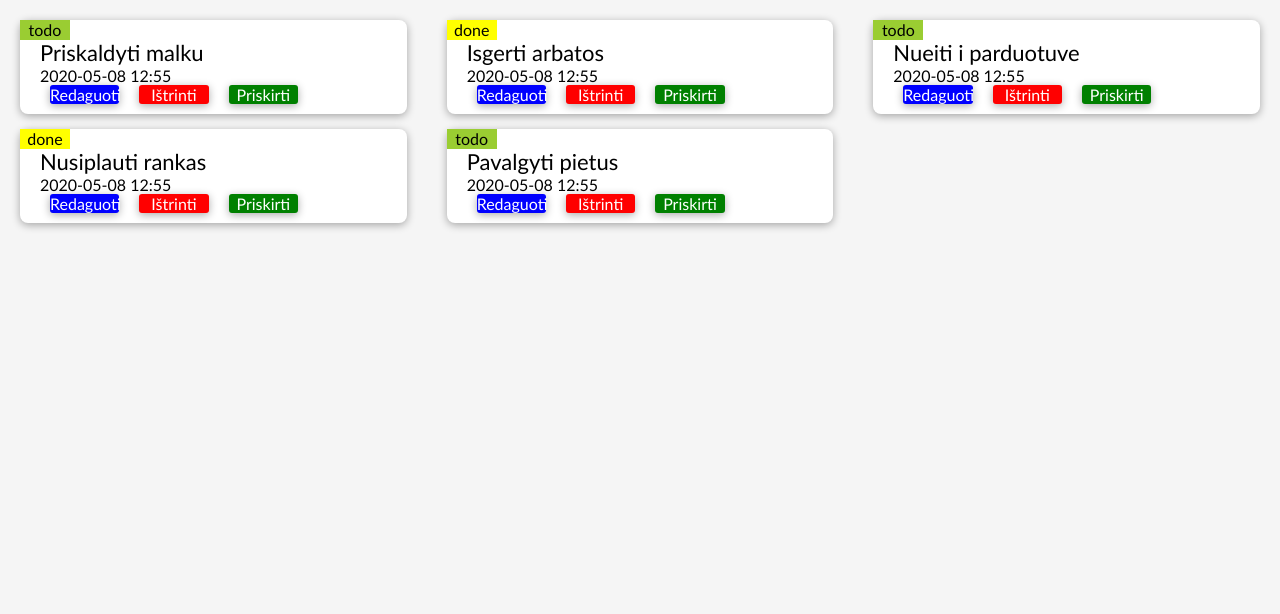
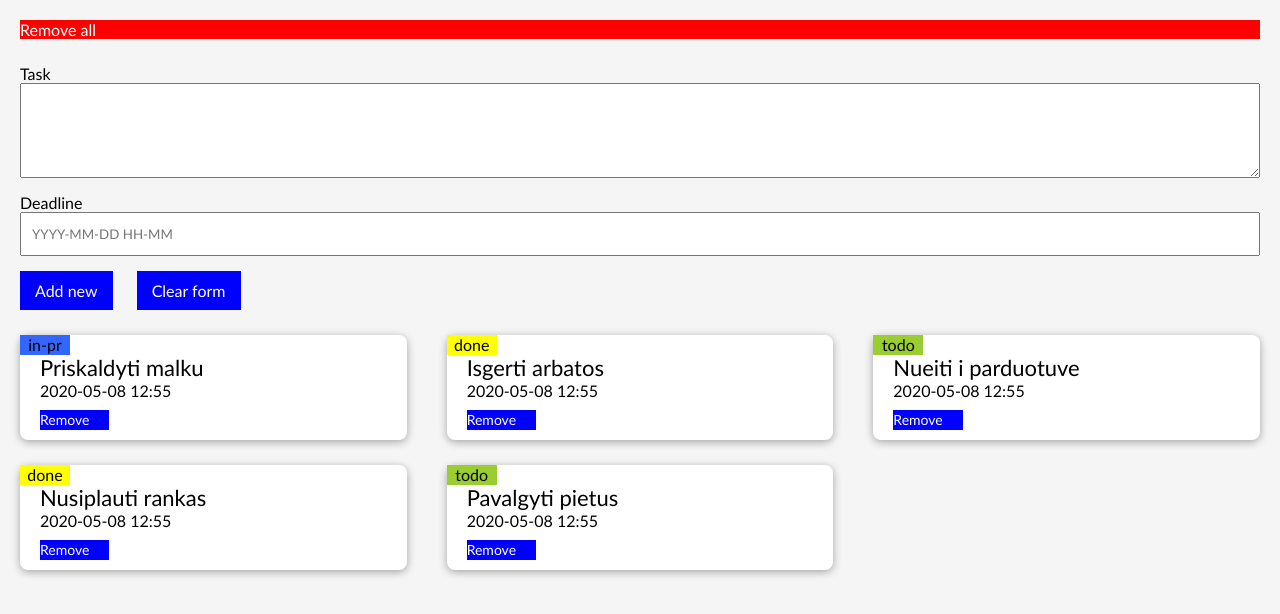
Before and after one commit to prytis/todo, a plain HTML site: page index.html in a window 1280 px wide. Drawn offline with Linux system fonts and the light colour scheme.

Commit message:
delete all feature is added

```diff
--- a/css/reset.css
+++ b/css/reset.css
@@ -14,18 +14,61 @@ body {
     display: grid;
     grid-template-columns:1fr;
     grid-template-areas:
+        "globalActions"
         "newTodo"
         ".";
     width: 100%;
     padding: 20px;
-    gap: 15px 40px;
+    gap: 25px 40px;
+}
+.container > .global-actions {
+    display: inline-block;
+    grid-area: globalActions;
+}
+.container > .global-actions > .action {
+    width: 100%;
+    background-color: red;
+    color: #fff;
 }
 
     .container > .form {
         display: inline-block;
         grid-area: newTodo;
-        background-color: yellow;
     }
+
+    .container > .form > fieldset {
+        display: inline-block;
+        border: none;
+        width: 100%;
+        margin-bottom: 15px;
+    }
+
+    .container > .form > fieldset .label {
+        display: inline-block;
+        width: 100%;
+    }
+
+    .container > .form > fieldset > textarea {
+        width: 100%;
+        display: inline-block;
+        min-height: 95px;
+        height: 95px;
+        resize: vertical;
+        padding: 10px;
+        line-height: 20px;
+        max-height: 270px;
+    }
+
+    .container > .form > fieldset > input {
+        width: 100%;
+        display: inline-block;
+    }
+
+    .container > .form > .actions {
+        width: 100%;
+        display: inline-block;
+    }
+
 
     .container > .item {
         display: inline-block;
@@ -50,6 +93,11 @@ body {
         text-align: center;
     }
 
+    .container > .item > .status.in-pr {
+        background-color: #36f;
+        text-align: center;
+    }
+
     .container > .item > .status.done {
         background-color:yellow;
         text-align: center;
@@ -64,41 +112,36 @@ body {
         display: inline-block;
         width: 100%;
     }
+
     .container > .item > .actions {
         display: inline-block;
-        width: 100%;
+        margin: 10px 10px 0 0;
+        font-size: 14px;
+        text-decoration: none;
+        line-height: 20px;
+        width: 20%;
+
     }
-    .container > .item > .action {
-        display: inline-block;
-        margin: 10px 10px 0 0;
-        text-decoration: underline;
-        line-height: 20px;
-        color: blue;
+    .container > .item > .actions > .action {
+        background-color: blue;
+        color: #fff;
         cursor: pointer;
     }
-    .container > .item >  .btn {
 
-        width: 20%;
-        border-radius: 3px;
-        margin: 0 10px;
-        float: left;
-        box-shadow: 0 2px 8px #0005;
-        text-align: center;
-        color: #fff;
+    .form > fieldset > input {
+        display: inline-block;
+        width: 100%;
+        padding: 10px;
+        line-height: 20px;
     }
 
-    .container > .item >  .btn.pirmas {
+    .form > .actions > .btn {
+        display: inline-block;
+        padding: 10px 15px;
+        margin-right: 20px;
         background-color: blue;
-        color: #fff;
-    }
+        color: white;
 
-    .container > .item >  .btn.antras {
-        background-color: red;
-        color: #fff;
-    }
-    .container > .item >  .btn.trecias {
-        background-color: green;
-        color: #fff;
     }
 
 
@@ -107,6 +150,7 @@ body {
         .container {
             grid-template-columns: 1fr 1fr;
             grid-template-areas:
+            "globalActions globalActions"
             "newTodo newTodo"
             ". .";
         }
@@ -115,6 +159,7 @@ body {
         .container {
             grid-template-columns: 1fr 1fr 1fr;
             grid-template-areas:
+            "globalActions globalActions globalActions"
             "newTodo newTodo newTodo"
             ". . .";
         }
@@ -123,6 +168,7 @@ body {
         .container {
             grid-template-columns: 1fr 1fr 1fr 1fr;
             grid-template-areas:
+            "globalActions globalActions globalActions globalActions"
             "newTodo newTodo newTodo newTodo"
             ". . . .";
         }
--- a/index.html
+++ b/index.html
@@ -9,18 +9,30 @@
 </head>
 
 <body>
-   <div class="container"
-    <form class="form">
-            New task
+   <div id="todo" class="container">
+       <div class="global-actions">
+           <div class="action remove">Remove all</div>
+       </div>
+        <form class="form">
+            <fieldset>
+                <label for="task">Task</label>
+                <textarea name="task"></textarea>
+            </fieldset>
+            <fieldset>
+                <label for="deadline">Deadline</label>
+                <input type="text" name="deadline" placeholder="YYYY-MM-DD HH-MM"></input>
+            </fieldset>
+            <div class="actions">
+                <div class="btn add">Add new</div>
+                <div class="btn clear">Clear form</div>
+            </div>
         </form>
     </div>
-</div>
-</body>
     <script src="./js/data/todos.js"></script>
     <script src="./js/todo.js"></script>
+    <!-- <script src="./js/eventLoops.js"></script> -->
+</body>
 
-    <!-- <script src="./js/ivent.js"></script> -->
-    <script src="./js/eventLoops.js"></script>
 
 
 
--- a/js/data/todos.js
+++ b/js/data/todos.js
@@ -3,7 +3,7 @@ let todo_list = [
         description: 'Priskaldyti malku' ,
         deadline: '2020.05.08' ,
         created_on: '2020.05.01' ,
-        status: 'todo',
+        status: 'in-pr',
     },
     {
         description: 'Isgerti arbatos' ,
--- a/js/todo.js
+++ b/js/todo.js
@@ -7,11 +7,15 @@ TODO darba aprasancio objekto savybes:
 - status: todo, in-progress, done
 */
 
-// sugeneruoti TODO list items
+
+/*
+* Sugeneruoti TODO list items
+*
+*/
+
 function renderList( list ) {
     const listPlace = document.querySelector('.container');
     let HTML = '';
-    let k = 0;
     for ( let i= 0; i<list.length; i++ ){
         const todoItem = list[i];
         HTML += `
@@ -19,13 +23,80 @@ function renderList( list ) {
             <div class="status ${todoItem.status}">${todoItem.status}</div>
             <p class="description">${todoItem.description}</p>
             <div class="deadline">2020-05-08 12:55</div>
-            <div class="btn pirmas" data-number=${k}>Redaguoti</div>
-            <div class="btn antras" data-number=${k+1}>Ištrinti</div>
-            <div class="btn trecias" data-number=${k+2}>Priskirti</div>
+            <div class="actions">
+                    <div class="action remove">Remove</div>
+            </div>
         </div>`;
-        k += 3
 }
-return listPlace.innerHTML = HTML;
+return listPlace.innerHTML += HTML;
 }
 
 renderList(todo_list);
+
+/*
+* Remove one list items
+*
+*/
+
+const  removeActions = document.querySelectorAll('.item .action.remove');
+
+for ( let i=0; i<removeActions.length;i++){
+    const removeElement = removeActions[i];
+    removeElement.addEventListener('click',actionRemoveTodoItem)
+}
+
+function actionRemoveTodoItem ( event ){
+    const  parentItem = event.target.closest('.item');
+    parentItem.remove();
+}
+/*
+* Remove All list items
+*
+*/
+const  removeAll = document.querySelectorAll('.container .global-actions');
+for ( let i=0; i<removeAll.length;i++){
+    const removeAllElements = removeAll[i];
+    removeAllElements.addEventListener('click', removeAllItems)
+}
+
+function removeAllItems( event ){
+    const  removeItems = event.target.closest('.container')
+    .querySelectorAll('.item');
+    for ( let i=0; i<removeItems.length;i++){
+        removeItems[i].remove();
+    }
+}
+
+/*
+* Form actions
+*
+*/
+
+const DOMform = document.querySelector('.form');
+const DOMformActions = DOMform.querySelector('.actions');
+const DOMtaskTextarea = DOMform.querySelector('textarea[name="task"]');
+const DOMdeadlineInput = DOMform.querySelector('input[name="deadline"]');
+const DOMformAdd = DOMformActions.querySelector('.btn.add')
+const DOMformClear = DOMformActions.querySelector('.btn.clear');
+
+DOMformClear.addEventListener('click',clearForm);
+
+function clearForm(){
+    DOMtaskTextarea.value = "";
+    DOMdeadlineInput.value = "";
+
+}
+console.log(todo_list);
+DOMformAdd.addEventListener('click', addNewTodoItem);
+
+function addNewTodoItem(){
+    let newTodo = {
+        description: DOMtaskTextarea.value.trim(),
+        deadline: DOMdeadlineInput.value.trim(),
+        created_on: new Date() ,
+        status: 'todo'
+    };
+    console.log(newTodo);
+    renderList(newTodo);
+    return newTodo;
+}
```
Lines whose indentation alone changed are shown as unchanged.
